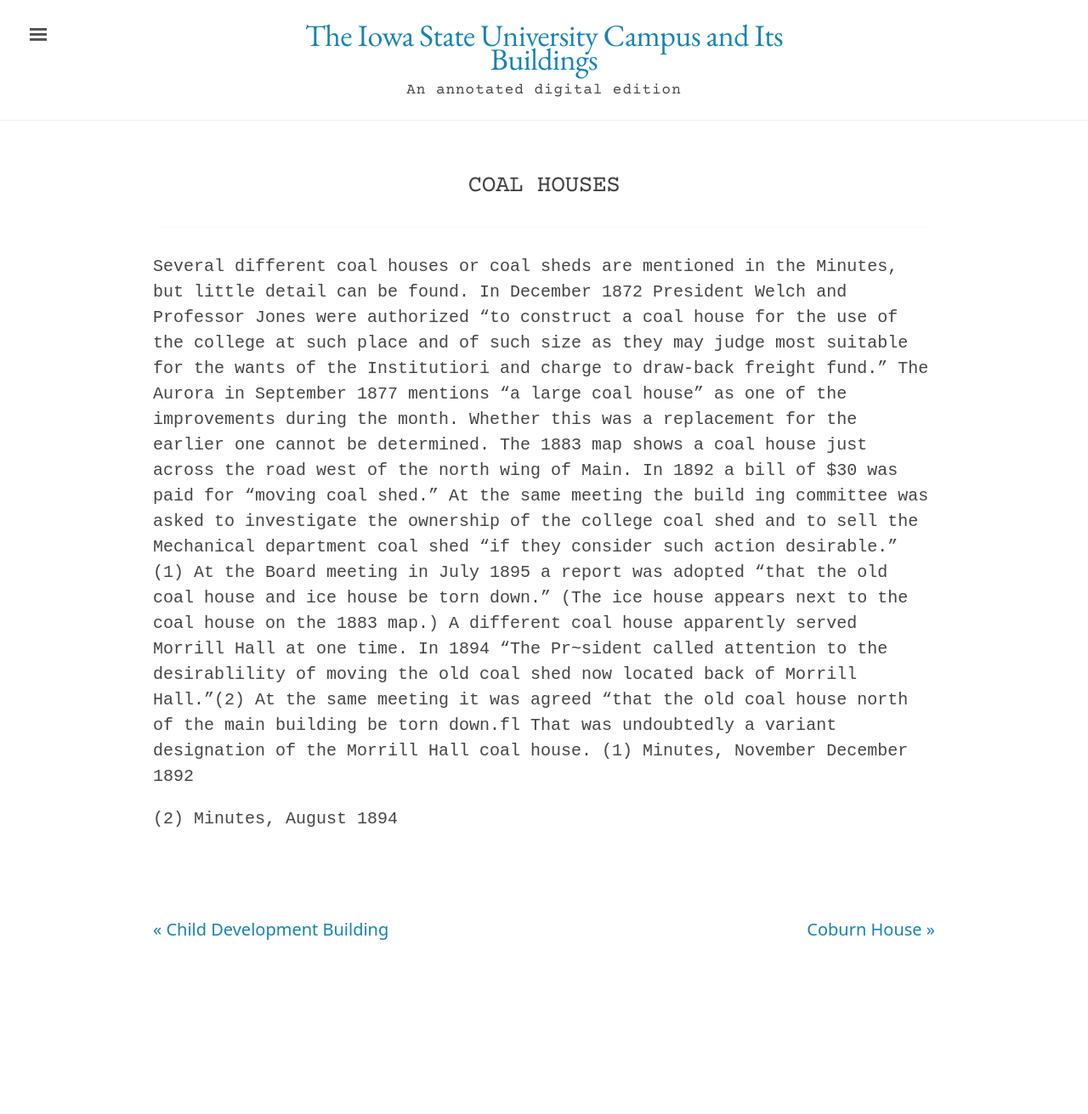
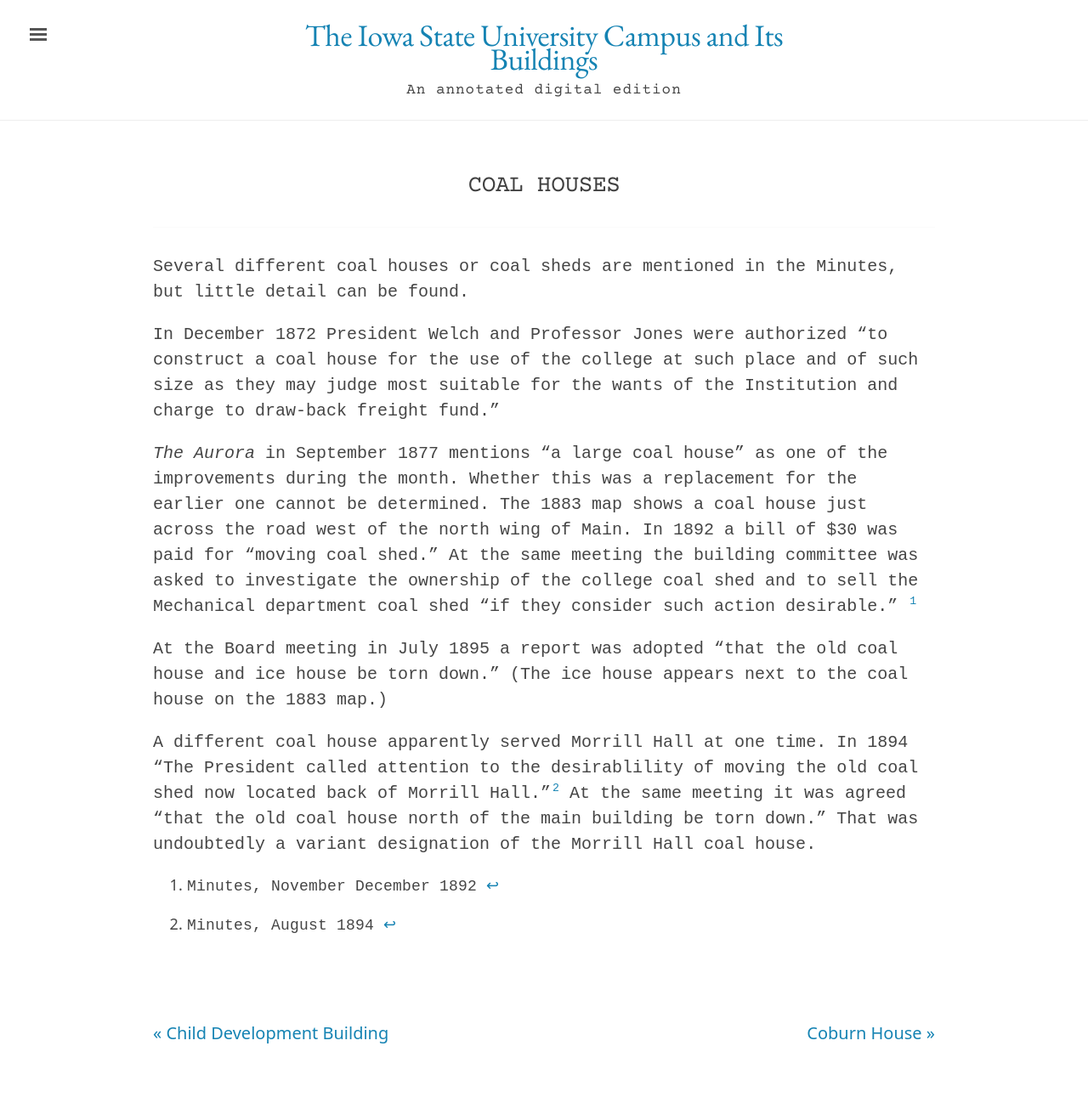
Before and after one commit to emanderson811/day-edition, a Jekyll site: the page built from _texts/buildings/040day-coal-houses.md, in a window 1280 px wide. Shown: the whole page at 85% size. Built offline with Jekyll 4.4.1, drawn with Linux system fonts in a browser that asks for light colours; before the commit the page ends 1189 px from its top, so only the background shows below that.

Commit message:
Update 040day-coal-houses.md

```diff
--- a/_texts/buildings/040day-coal-houses.md
+++ b/_texts/buildings/040day-coal-houses.md
@@ -14,16 +14,15 @@
 ---
 ---
 Several different coal houses or coal sheds are mentioned in the Minutes, but little detail can be found.
-In December 1872 President Welch and Professor Jones were authorized "to construct a coal house for the use of the college at such place and of such size as they may judge most suitable for the wants of
-the Institutiori and charge to draw-back freight fund."
-The Aurora in September 1877 mentions "a large coal house" as one of
-the improvements during the month. Whether this was a replacement for
-the earlier one cannot be determined. The 1883 map shows a coal house just across the road west of the north wing of Main. In 1892 a bill of $30 was paid for "moving coal shed." At the same meeting the build ing committee was asked to investigate the ownership of the college coal shed and to sell the Mechanical department coal shed "if they consider such action desirable." (1)
-At the Board meeting in July 1895 a report was adopted "that the old coal house and ice house be torn down." (The ice house appears next
-to the coal house on the 1883 map.)
-A different coal house apparently served Morrill Hall at one time. In 1894 "The Pr~sident called attention to the desirablility of moving the old coal shed now located back of Morrill Hall."(2) At the same meeting it was agreed "that the old coal house north of the main building be torn down.fl That was undoubtedly a variant designation of the Morrill Hall coal house.
-(1)
-Minutes, November  December 1892
 
-(2)
-Minutes, August 1894
+In December 1872 President Welch and Professor Jones were authorized "to construct a coal house for the use of the college at such place and of such size as they may judge most suitable for the wants of the Institution and charge to draw-back freight fund."
+
+*The Aurora* in September 1877 mentions "a large coal house" as one of the improvements during the month. Whether this was a replacement for the earlier one cannot be determined. The 1883 map shows a coal house just across the road west of the north wing of Main. In 1892 a bill of $30 was paid for "moving coal shed." At the same meeting the building committee was asked to investigate the ownership of the college coal shed and to sell the Mechanical department coal shed "if they consider such action desirable." [^fn1]
+
+At the Board meeting in July 1895 a report was adopted "that the old coal house and ice house be torn down." (The ice house appears next to the coal house on the 1883 map.)
+
+A different coal house apparently served Morrill Hall at one time. In 1894 "The President called attention to the desirablility of moving the old coal shed now located back of Morrill Hall."[^fn2] At the same meeting it was agreed "that the old coal house north of the main building be torn down." That was undoubtedly a variant designation of the Morrill Hall coal house.
+
+[^fn1]: Minutes, November  December 1892
+
+[^fn2]: Minutes, August 1894
```
